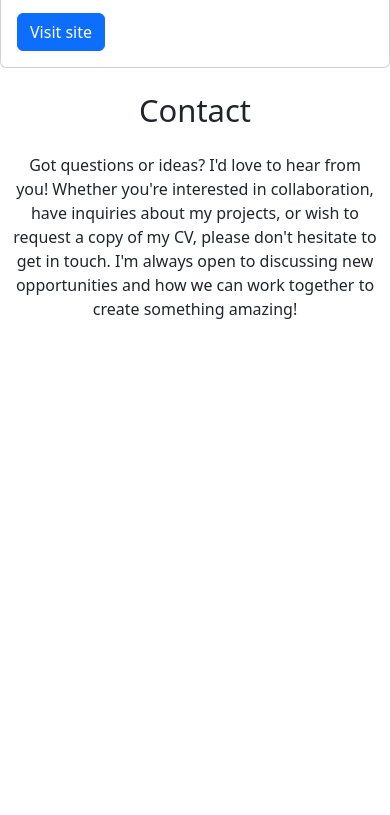
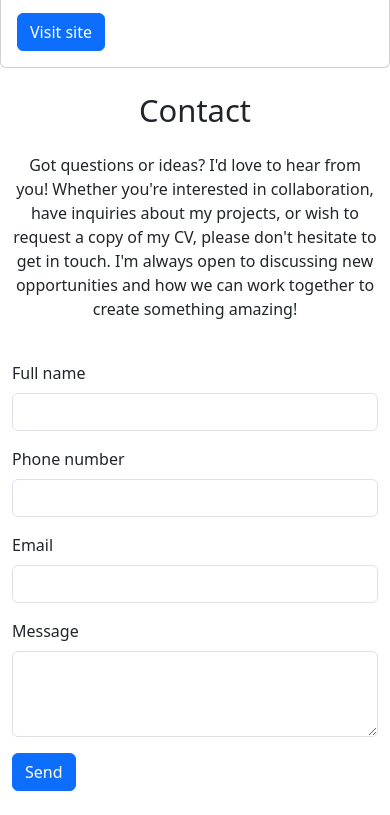
Before and after one commit to mabeltechky/portfolio, a plain HTML site: page index.html in a window 390 px wide. Shown: the part 2738-3553 px from the top of the page. Before the commit the page ends 3099 px from the top, so only its background shows below. Drawn offline with nearby package versions, Linux system fonts and the light colour scheme.

Commit message:
Add responsive contact form

```diff
--- a/index.html
+++ b/index.html
@@ -165,8 +165,32 @@
         <p class = "mt-4">Got questions or ideas? I'd love to hear from you! Whether you're interested in collaboration, have inquiries about my projects, or wish to request a copy of my CV, please don't hesitate to get in touch. I'm always open to discussing new opportunities and how we can work together to create something amazing!</p>
     </div>
 
-    <div class = "col-12 col-md-10 col-lg-8 ">
+ <div class = "col-12 col-md-10 col-lg-8 mb-4 ">
         <!--Add your form here-->
+
+  <form class="row g-3">
+    <div class="col-lg-4">
+        <label for="name" class="form-label">Full name</label>
+        <input type="text" class="form-control" id="name">
+    </div>
+    <div class="col-lg-4">
+        <label for="phonenumber" class="form-label">Phone number</label>
+        <input type="number" class="form-control" id="phonenumber">
+    </div>
+    <div class="col-lg-4">
+        <label for="email" class="form-label">Email</label>
+        <input type="email" class="form-control" id="email">
+    </div>
+    <div class="col-12">
+        <label for="message" class="form-label">Message</label>
+    <textarea class="form-control" id="message" rows="3"> </textarea>
+    </div>
+    <div class="col-12">
+        <button type="submit" class="btn btn-primary">Send</button>
+    </div>
+
+
+</form>
     </div>
 
 </div>
```
